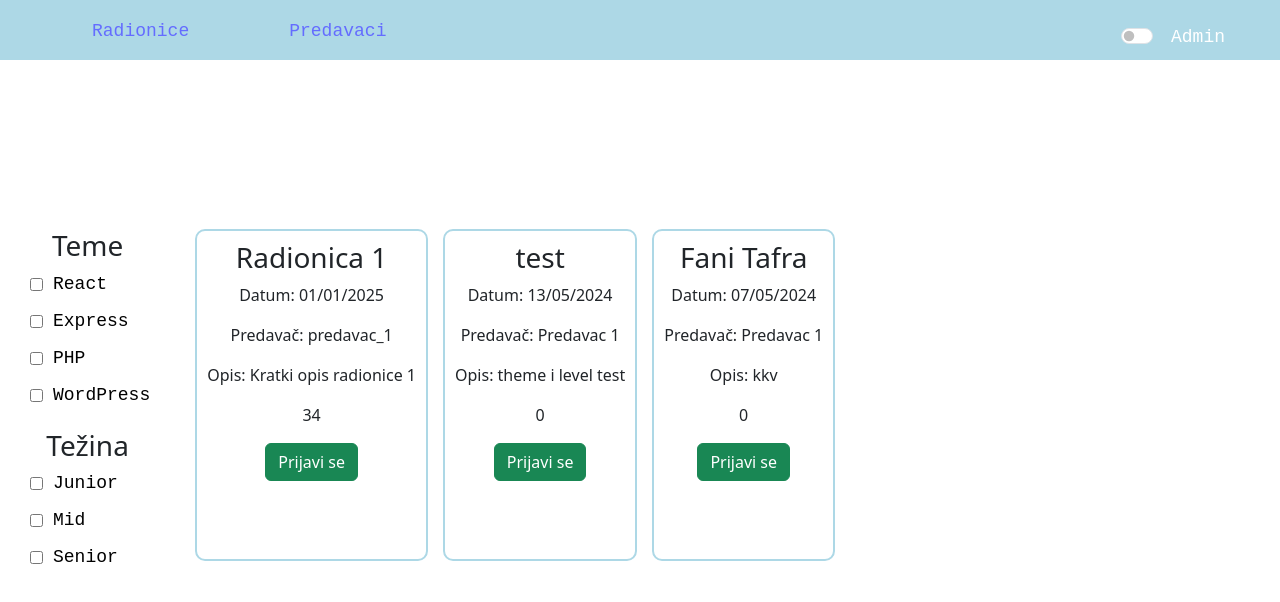
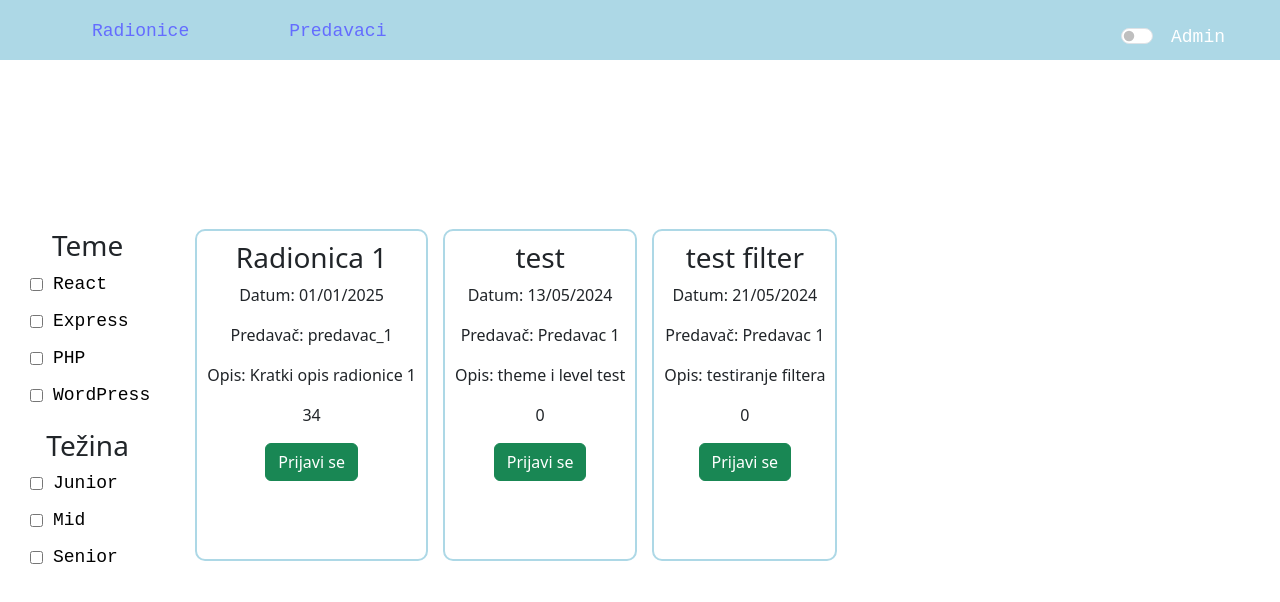
Before and after one commit to FaniTafra/CodeSchool, a React (Vite) app: page / in a window 1280 px wide. Shown: the top 602 px of the page. Built offline with nearby package versions, Linux system fonts and the light colour scheme; data requests are answered from the project's data file.

Commit message:
filtered WS

```diff
--- a/db.json
+++ b/db.json
@@ -21,14 +21,14 @@
       "broj_prijava": 0
     },
     {
-      "id": "Fani Tafra",
-      "ime": "Fani Tafra",
-      "datum": "2024-05-07T22:00:00.000Z",
+      "id": "test filter",
+      "ime": "test filter",
+      "datum": "2024-05-21T22:00:00.000Z",
       "predavac": [
         "Predavac 1"
       ],
-      "opis": "kkv",
-      "tema": "Wordpress",
+      "opis": "testiranje filtera",
+      "tema": "WordPress",
       "tezina": "Mid",
       "broj_prijava": 0
     }
--- a/src/App.css
+++ b/src/App.css
@@ -144,3 +144,10 @@ label {
   color: #ffffff;
   cursor: not-allowed;
   }
+
+  .spinner-container {
+  position: fixed;
+  top: 50%;
+  left: 50%;
+  transform: translate(-50%, -50%);
+  }
--- a/src/components/NovaRadionica.jsx
+++ b/src/components/NovaRadionica.jsx
@@ -81,7 +81,7 @@ function NovaRadionica() {
                     <option value="React">React</option>
                     <option value="Express">Express</option>
                     <option value="PHP">PHP</option>
-                    <option value="Wordpress">Wordpress</option>
+                    <option value="WordPress">Wordpress</option>
                 </select>
                 </label>
             </div>
--- a/src/components/Radionice.jsx
+++ b/src/components/Radionice.jsx
@@ -6,12 +6,14 @@ import { useAdminContext } from './AdminContext';
 import Button from 'react-bootstrap/Button';
 import NovaRadionica from "./NovaRadionica.jsx";
 import { useNavigate } from "react-router-dom";
+import Spinner from 'react-bootstrap/Spinner';
 
 function Radionice() {
   const themes = ["React", "Express", "PHP", "WordPress"];
   const levels = ["Junior", "Mid", "Senior"];
   const [radionice, postaviRadionice] = useState([])
   const {isAdmin} = useAdminContext()
+  const [isLoading, setIsLoading] = useState(false);
 
   const [checkedThemes, setCheckedThemes] = useState(
     new Array(themes.length).fill(false)
@@ -36,10 +38,38 @@ function Radionice() {
   };
 
   useEffect(() => {
-    axios
-      .get("http://localhost:3001/radionice/")
-      .then(res => postaviRadionice(res.data));
-  }, []);
+    async function fetchData() {
+      setIsLoading(true);
+      try {
+        const res = await axios.get("http://localhost:3001/radionice/");
+        let filteredRadionice = res.data;
+
+        if (checkedThemes.some((theme, index) => theme && !checkedLevels[index])) {
+          const selectedThemes = themes.filter((theme, index) => checkedThemes[index]);
+          filteredRadionice = filteredRadionice.filter(workshop => selectedThemes.includes(workshop.tema));
+        } else if (checkedLevels.some((level, index) => level && !checkedThemes[index])) {
+          const selectedLevels = levels.filter((level, index) => checkedLevels[index]);
+          filteredRadionice = filteredRadionice.filter(workshop => selectedLevels.includes(workshop.tezina));
+        } else if (checkedThemes.some(theme => theme) && checkedLevels.some(level => level)) {
+          const selectedThemes = themes.filter((theme, index) => checkedThemes[index]);
+          const selectedLevels = levels.filter((level, index) => checkedLevels[index]);
+          filteredRadionice = filteredRadionice.filter(workshop =>
+            selectedThemes.includes(workshop.tema) && selectedLevels.includes(workshop.tezina)
+          );
+        }
+
+        postaviRadionice(filteredRadionice);
+      } catch (error) {
+        console.error("Error:", error);
+      } finally {
+        setTimeout(() => {
+          setIsLoading(false);
+        }, 250);
+      }
+    }
+
+    fetchData();
+  }, [checkedThemes, checkedLevels]);
 
   const SignIn = (id, updatedBrojPrijava) => {
     axios.patch(`http://localhost:3001/radionice/${id}`, { broj_prijava: updatedBrojPrijava })
@@ -58,6 +88,11 @@ function Radionice() {
 
   return (
     <>
+      {isLoading ? (
+        <div className="spinner-container">
+          <Spinner animation="border" />
+        </div>
+      ) : (
       <div style={{ display: "flex" }}>
         <div style={{ marginRight: "20px" }}>
           <Checkbox
@@ -84,6 +119,7 @@ function Radionice() {
             {isAdmin && <Button variant="info" onClick={routeChange}>Dodaj novu radionicu</Button>}
         </div>
       </div>
+      )}
     </>
   )
 }
--- a/src/components/UrediRadionicu.jsx
+++ b/src/components/UrediRadionicu.jsx
@@ -83,7 +83,7 @@ function UrediRadionicu() {
                 <option value="React">React</option>
                 <option value="Express">Express</option>
                 <option value="PHP">PHP</option>
-                <option value="Wordpress">Wordpress</option>
+                <option value="WordPress">Wordpress</option>
             </select>
             </label>
         </div>
```
Lines whose indentation alone changed are shown as unchanged.
